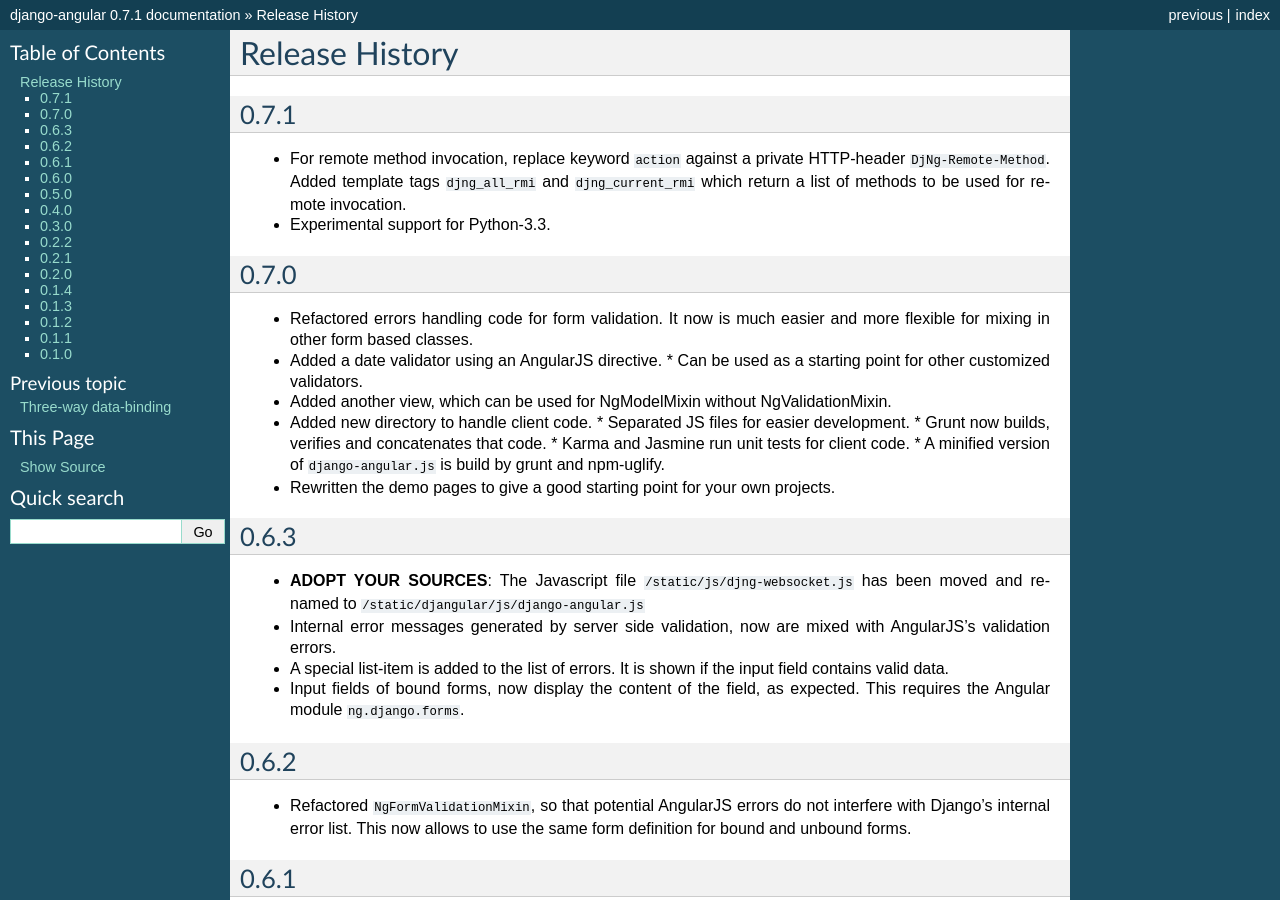
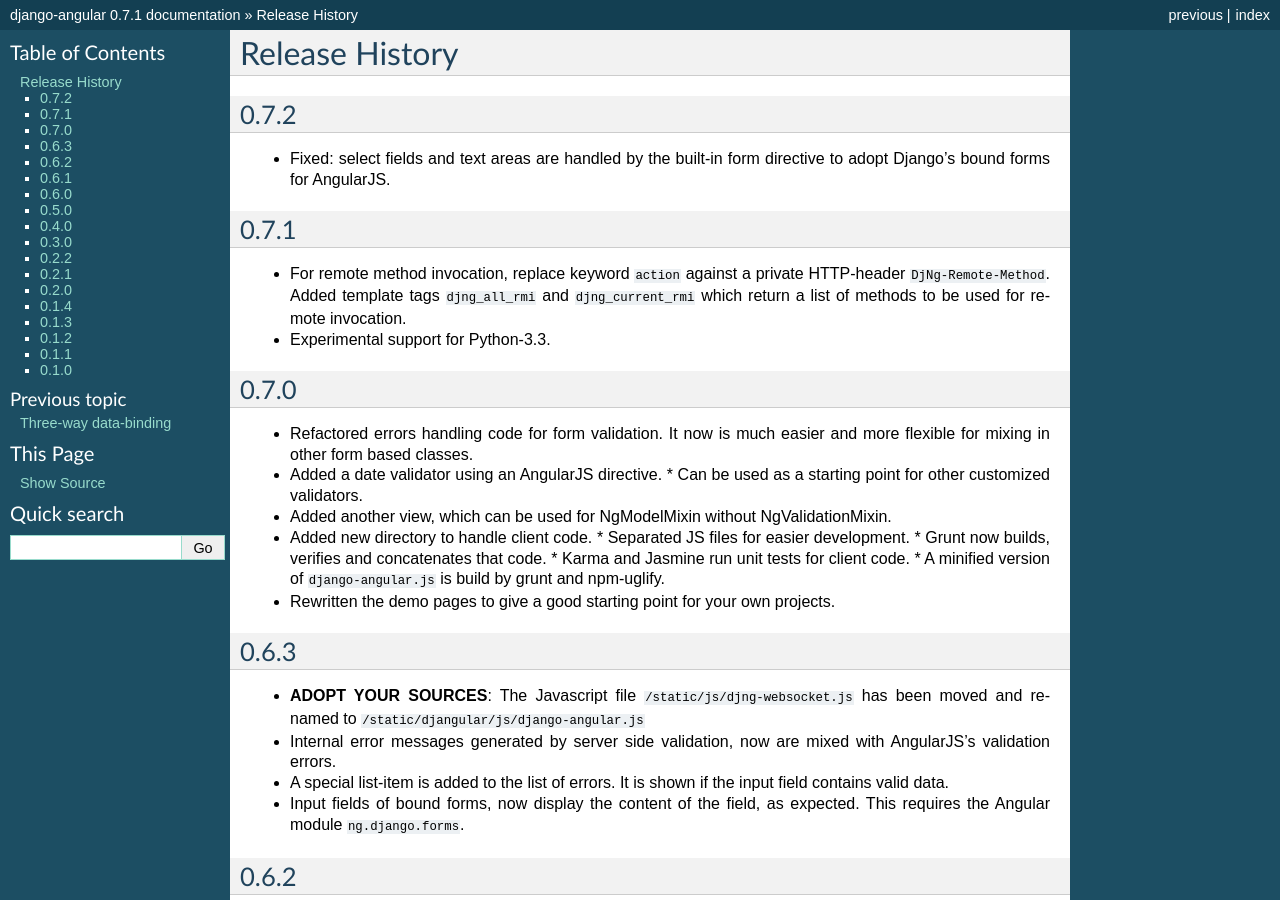
Before and after one commit to kimarakov/django_angular, a Sphinx documentation site: the page built from docs/changelog.rst, in a window 1280 px wide and 900 px high. Built offline with Sphinx 7.4.7, drawn with Linux system fonts in a browser that asks for light colours.

Commit message:
Bumped to 0.7.2

```diff
--- a/docs/changelog.rst
+++ b/docs/changelog.rst
@@ -3,6 +3,11 @@
 ===============
 Release History
 ===============
+
+0.7.2
+-----
+* Fixed: select fields and text areas are handled by the built-in form directive to
+  adopt Django's bound forms for AngularJS.
 
 0.7.1
 -----
```
